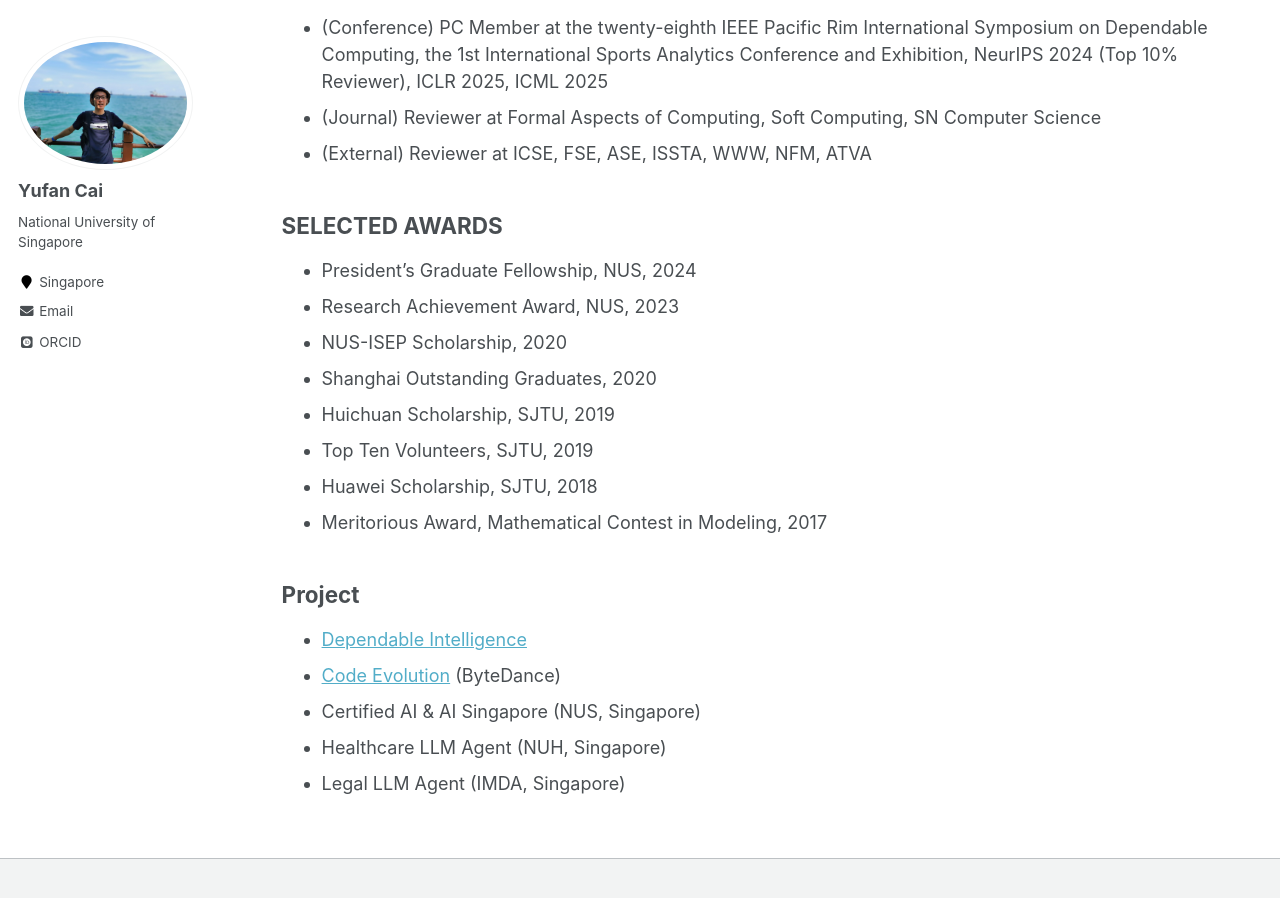
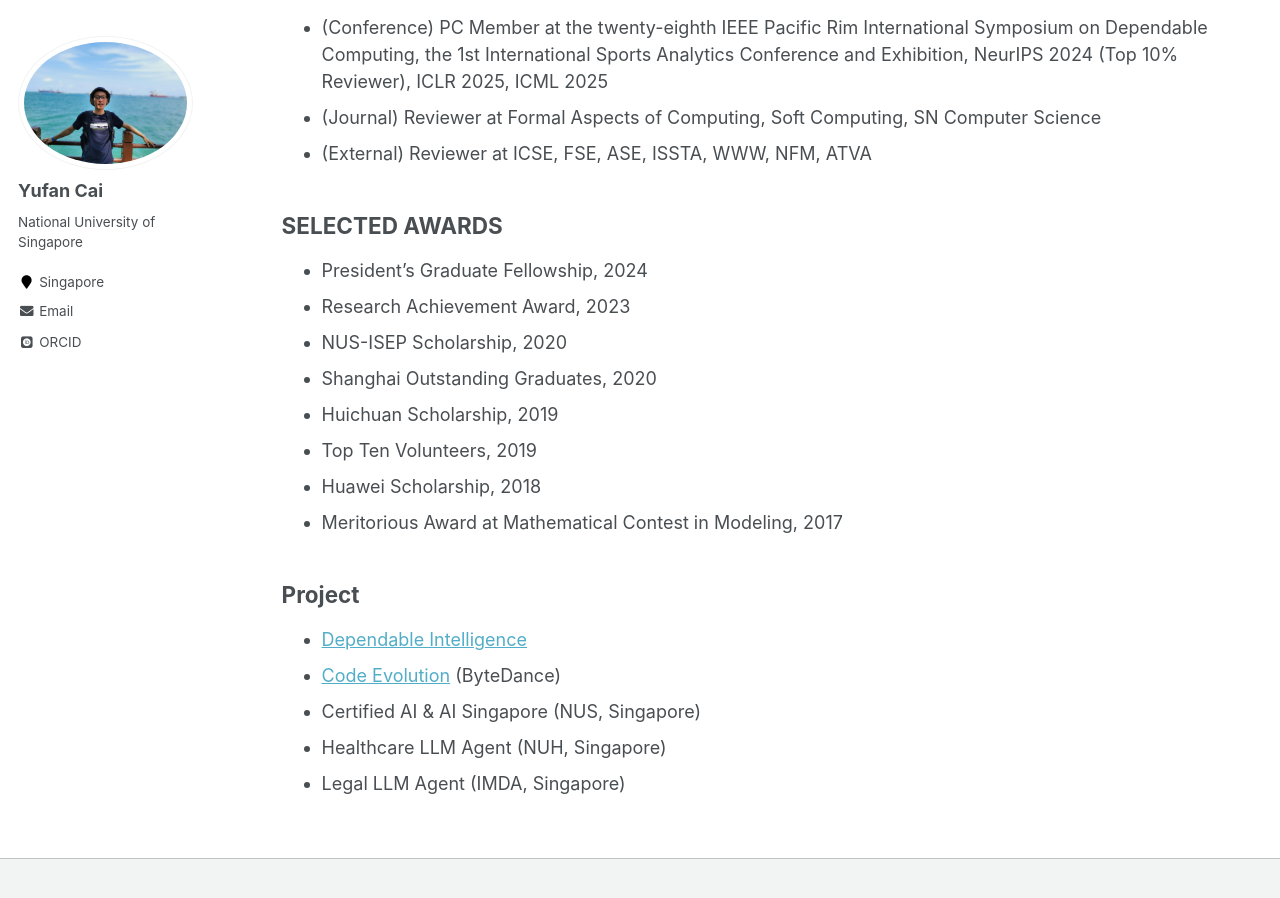
Before and after one commit to CaiYufan-NUS/caiyufan-nus.github.io, a Jekyll site: the page built from _pages/cv.md, in a window 1280 px wide and 900 px high, scrolled down 933 px. Built offline with Jekyll 4.4.1, drawn with Linux system fonts in a browser that asks for light colours; some web fonts are replaced.

Commit message:
Update cv.md

```diff
--- a/_pages/cv.md
+++ b/_pages/cv.md
@@ -26,14 +26,14 @@ redirect_from:
 - (External) Reviewer at ICSE,  FSE,  ASE, ISSTA, WWW, NFM, ATVA
 
 ## SELECTED AWARDS
-- President’s Graduate Fellowship, NUS, 2024
-- Research Achievement Award, NUS, 2023
+- President’s Graduate Fellowship, 2024
+- Research Achievement Award, 2023
 - NUS-ISEP Scholarship, 2020
 - Shanghai Outstanding Graduates, 2020
-- Huichuan Scholarship, SJTU, 2019
-- Top Ten Volunteers, SJTU, 2019
-- Huawei Scholarship, SJTU, 2018
-- Meritorious Award, Mathematical Contest in Modeling, 2017
+- Huichuan Scholarship, 2019
+- Top Ten Volunteers, 2019
+- Huawei Scholarship, 2018
+- Meritorious Award at Mathematical Contest in Modeling, 2017
 
 ## Project
 - [Dependable Intelligence](https://www.depintel.com/)
```
